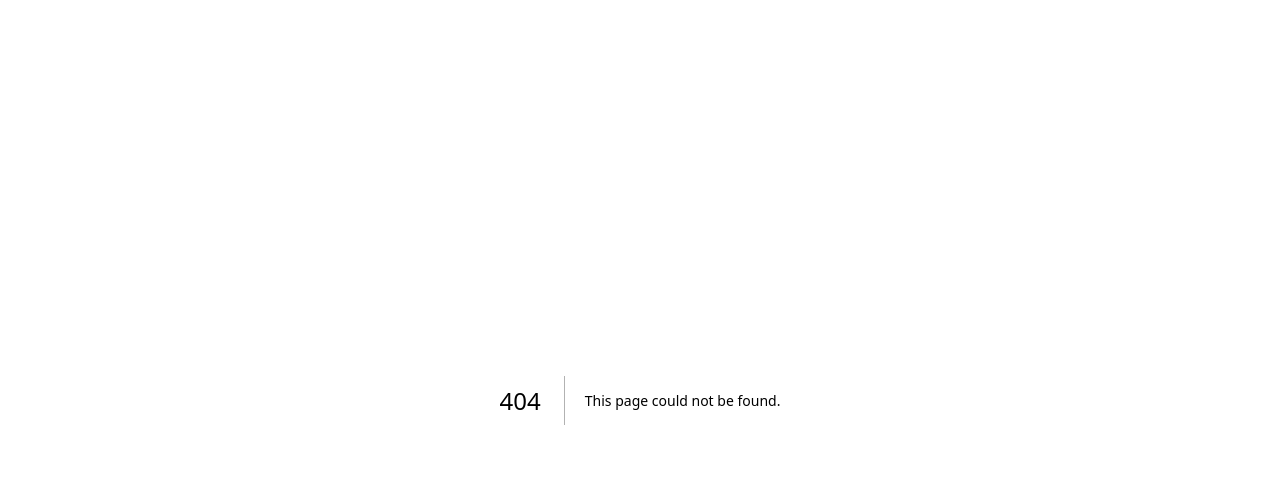
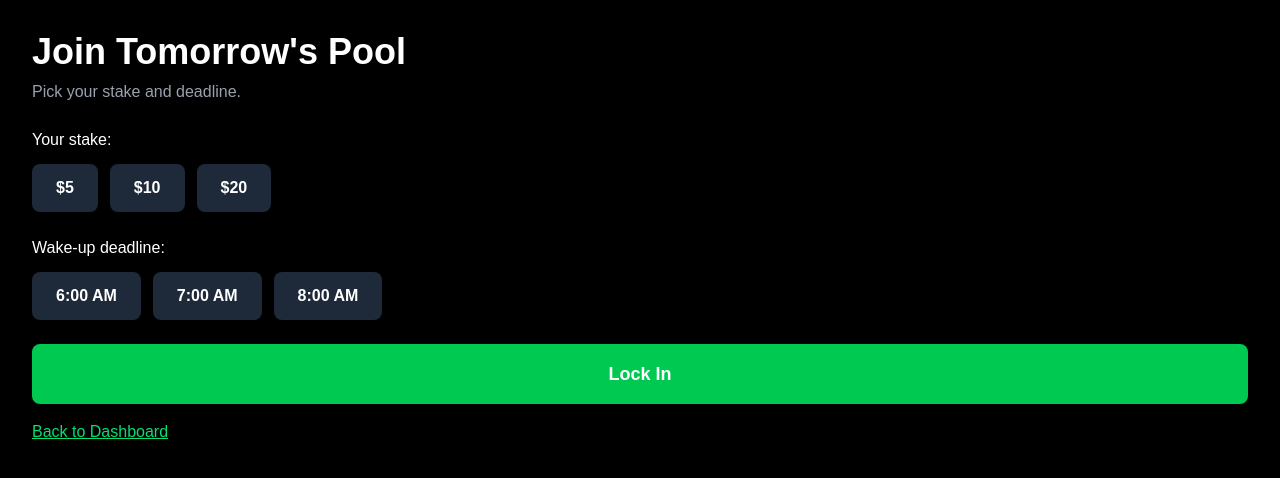
Before and after one commit to johnathanchang/xOutput, a Next.js app: page /join in a window 1280 px wide. Before the commit this address had no page. Shown: the top 478 px of the page. Built offline with nearby package versions, Linux system fonts and the light colour scheme; no server answers.

Commit message:
Day 2: join pool page, balance from database, RLS policies

```diff
--- a/src/app/dashboard/page.js
+++ b/src/app/dashboard/page.js
@@ -4,15 +4,32 @@ import { supabase } from "@/lib/supabase";
 
 export default function Dashboard() {
   const [user, setUser] = useState(null);
+  const [balance, setBalance] = useState(null);
   const [loading, setLoading] = useState(true);
 
   useEffect(() => {
-    const getUser = async () => {
-      const { data } = await supabase.auth.getUser();
-      setUser(data.user);
+    const loadDashboard = async () => {
+      const { data: authData } = await supabase.auth.getUser();
+
+      if (authData.user) {
+        setUser(authData.user);
+
+        const { data: profile, error } = await supabase
+          .from("profiles")
+          .select("balance")
+          .eq("id", authData.user.id)
+          .single();
+
+        console.log("USER ID:", authData.user.id);
+        console.log("PROFILE:", profile);
+        console.log("ERROR:", error);
+
+        if (profile) setBalance(profile.balance);
+      }
+
       setLoading(false);
     };
-    getUser();
+    loadDashboard();
   }, []);
 
   if (loading) return <p className="text-white p-8">Loading...</p>;
@@ -33,13 +50,17 @@ export default function Dashboard() {
 
   return (
     <div className="min-h-screen bg-black text-white p-8">
-      <h1 className="text-4xl font-bold mb-2">Dashboard</h1>
+      <h1 className="text-4xl font-bold mb-2">xOutput</h1>
       <p className="text-gray-400 mb-6">Welcome, {user.email}</p>
 
-      <div className="bg-gray-900 p-6 rounded-lg mb-4">
-        <p className="text-2xl font-bold text-green-400">$0.00</p>
+      <div className="bg-gray-900 p-6 rounded-lg mb-6">
+        <p className="text-3xl font-bold text-green-400">${balance !== null ? balance.toFixed(2) : "..."}</p>
         <p className="text-gray-400">Your balance</p>
       </div>
+
+      <a href="/join" className="block bg-green-500 text-center py-4 rounded-lg font-bold text-lg mb-4">
+        Join Tomorrows Pool
+      </a>
 
       <button onClick={handleLogout} className="px-6 py-3 bg-red-500 rounded-lg font-bold">
         Log Out
--- /dev/null
+++ b/src/app/join/page.js
@@ -0,0 +1,91 @@
+"use client";
+import { useState, useEffect } from "react";
+import { supabase } from "@/lib/supabase";
+
+export default function JoinPool() {
+  const [user, setUser] = useState(null);
+  const [stake, setStake] = useState(null);
+  const [time, setTime] = useState(null);
+  const [message, setMessage] = useState("");
+
+  useEffect(() => {
+    const getUser = async () => {
+      const { data } = await supabase.auth.getUser();
+      setUser(data.user);
+    };
+    getUser();
+  }, []);
+
+  const handleJoin = async () => {
+    if (!stake || !time) {
+      setMessage("Pick a stake and a time.");
+      return;
+    }
+
+    const tomorrow = new Date();
+    tomorrow.setDate(tomorrow.getDate() + 1);
+    const poolDate = tomorrow.toISOString().split("T")[0];
+
+    let { data: pool } = await supabase
+      .from("pools")
+      .select("*")
+      .eq("time_slot", time)
+      .eq("stake_amount", stake)
+      .eq("pool_date", poolDate)
+      .single();
+
+    if (!pool) {
+      const { data: newPool } = await supabase
+        .from("pools")
+        .insert({ time_slot: time, stake_amount: stake, pool_date: poolDate })
+        .select()
+        .single();
+      pool = newPool;
+    }
+
+    const { error } = await supabase
+      .from("pool_entries")
+      .insert({ pool_id: pool.id, user_id: user.id });
+
+    if (error) {
+      setMessage("Error: " + error.message);
+      return;
+    }
+
+    await supabase
+      .from("profiles")
+      .update({ balance: 50 - stake })
+      .eq("id", user.id);
+
+    setMessage("Locked in! Wake up by " + time + " or lose $" + stake);
+  };
+
+  return (
+    <div className="min-h-screen bg-black text-white p-8">
+      <h1 className="text-4xl font-bold mb-2">Join Tomorrow's Pool</h1>
+      <p className="text-gray-400 mb-6">Pick your stake and deadline.</p>
+
+      <p className="mb-3">Your stake:</p>
+      <div className="flex gap-3 mb-6">
+        <button onClick={() => setStake(5)} className={`px-6 py-3 rounded-lg font-bold ${stake === 5 ? "bg-green-500" : "bg-gray-800"}`}>$5</button>
+        <button onClick={() => setStake(10)} className={`px-6 py-3 rounded-lg font-bold ${stake === 10 ? "bg-green-500" : "bg-gray-800"}`}>$10</button>
+        <button onClick={() => setStake(20)} className={`px-6 py-3 rounded-lg font-bold ${stake === 20 ? "bg-green-500" : "bg-gray-800"}`}>$20</button>
+      </div>
+
+      <p className="mb-3">Wake-up deadline:</p>
+      <div className="flex gap-3 mb-6">
+        <button onClick={() => setTime("6:00 AM")} className={`px-6 py-3 rounded-lg font-bold ${time === "6:00 AM" ? "bg-green-500" : "bg-gray-800"}`}>6:00 AM</button>
+        <button onClick={() => setTime("7:00 AM")} className={`px-6 py-3 rounded-lg font-bold ${time === "7:00 AM" ? "bg-green-500" : "bg-gray-800"}`}>7:00 AM</button>
+        <button onClick={() => setTime("8:00 AM")} className={`px-6 py-3 rounded-lg font-bold ${time === "8:00 AM" ? "bg-green-500" : "bg-gray-800"}`}>8:00 AM</button>
+      </div>
+
+      <button onClick={handleJoin} className="w-full py-4 bg-green-500 rounded-lg font-bold text-lg mb-4">
+        Lock In
+      </button>
+
+      {message && <p className="mt-4 text-gray-400">{message}</p>}
+
+      <a href="/dashboard" className="text-green-400 underline">Back to Dashboard</a>
+    </div>
+  );
+}
```
